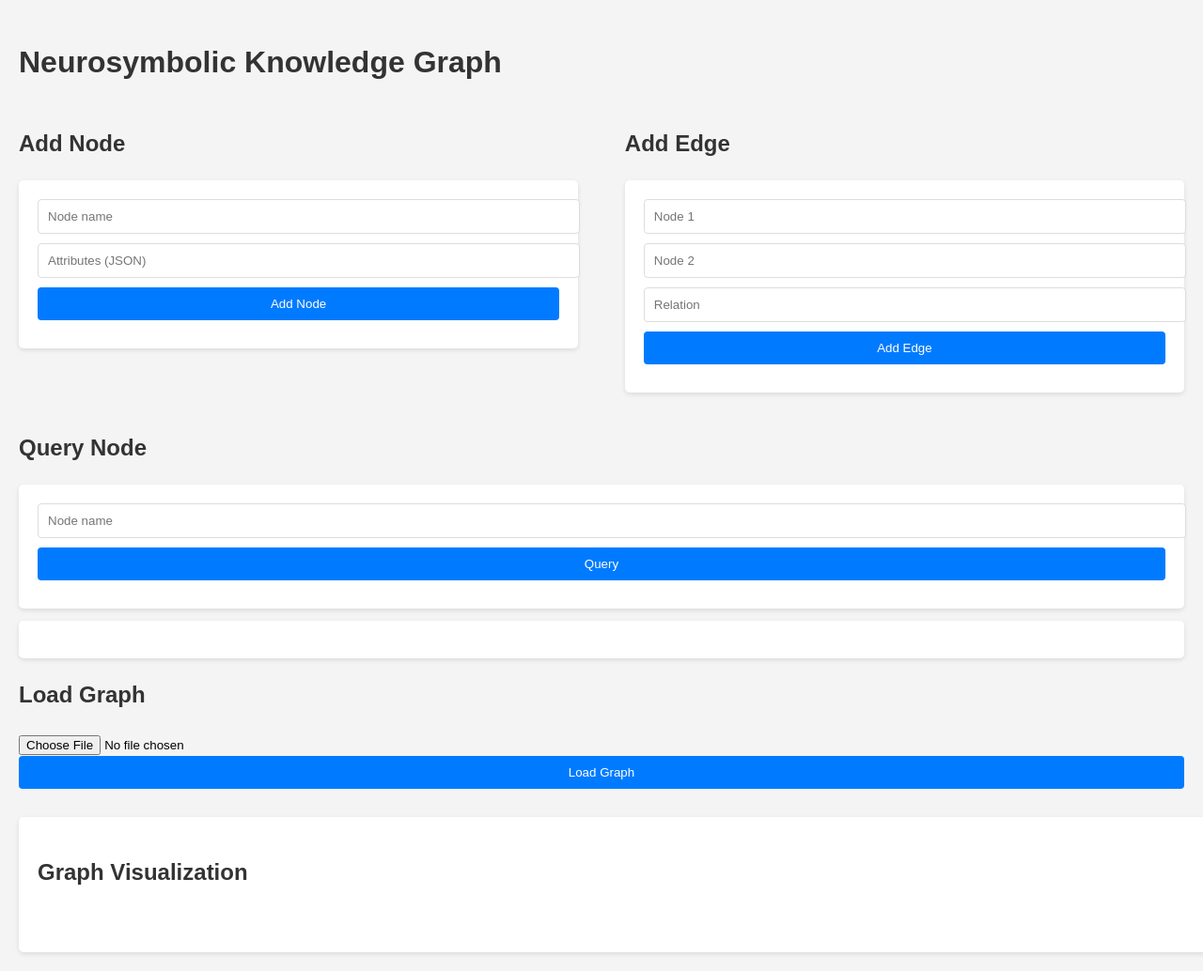
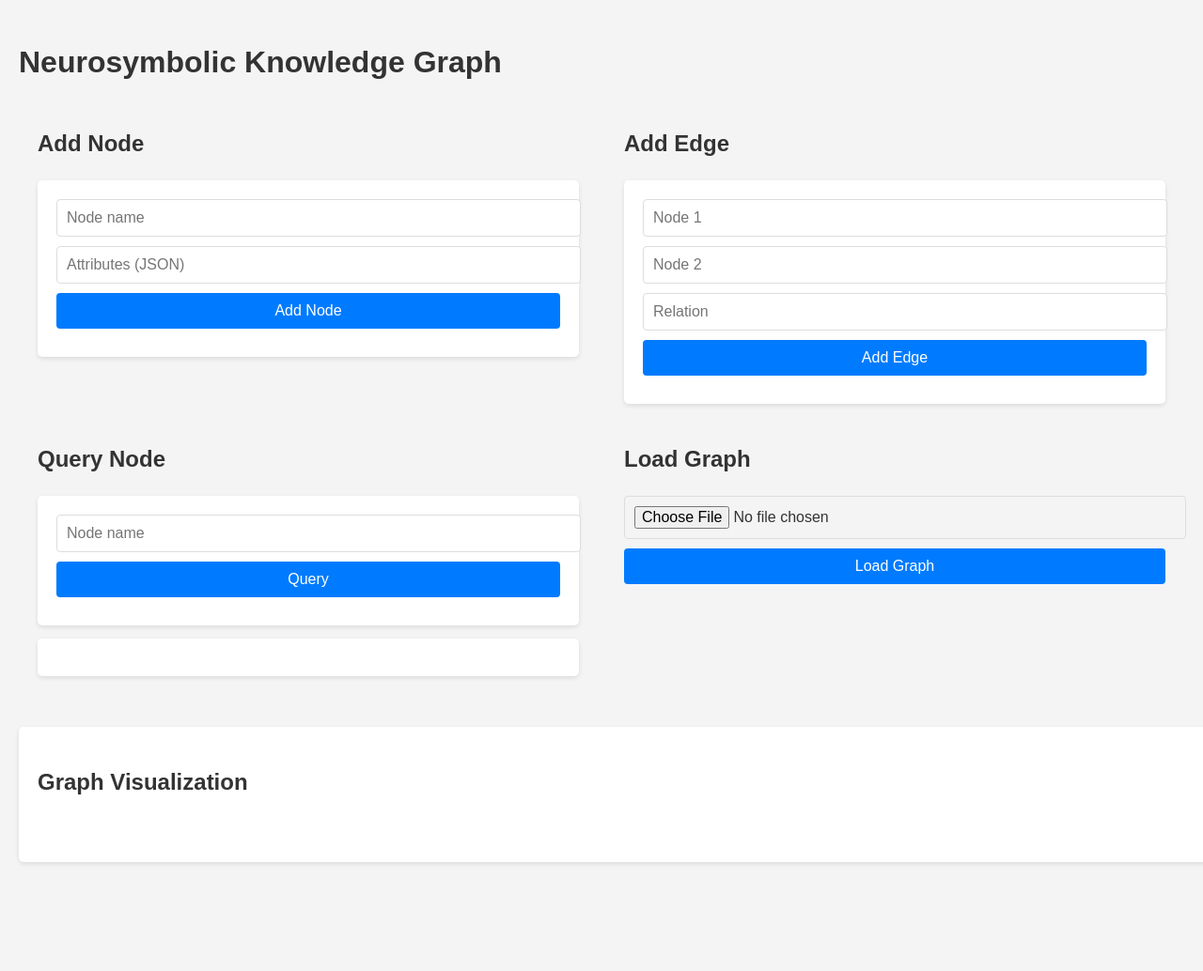
Before and after one commit to jwalsh/neuro-graph-dynamics, a Flask app: page / in a window 1280 px wide. Shown: the whole page at 94% size. After the commit the page ends 920 px from the top, so only its background shows below. Run offline with Flask 3, Linux system fonts and the light colour scheme; parts of the project's set-up code (start-up, migrations or seed data) failed here and were passed over.

Commit message:
Agent step completed: Integrate the new stylesheet from the static directory into the web interface

```diff
--- a/static/css/styles.css
+++ b/static/css/styles.css
@@ -1,66 +1,134 @@
+/* Base styles */
+:root {
+    --primary-color: #007bff;
+    --secondary-color: #6c757d;
+    --background-color: #f4f4f4;
+    --text-color: #333;
+    --border-color: #ddd;
+    --box-shadow: 0 2px 5px rgba(0, 0, 0, 0.1);
+}
+
 body {
     font-family: Arial, sans-serif;
     line-height: 1.6;
     margin: 0;
     padding: 20px;
-    background-color: #f4f4f4;
+    background-color: var(--background-color);
+    color: var(--text-color);
 }
 
+/* Typography */
 h1, h2 {
-    color: #333;
+    color: var(--text-color);
 }
 
+/* Layout */
 .container {
     display: flex;
     flex-wrap: wrap;
     justify-content: space-between;
+    max-width: 1200px;
+    margin: 0 auto;
 }
 
 .form-container {
-    width: 48%;
+    width: 100%;
     margin-bottom: 20px;
 }
 
+@media (min-width: 768px) {
+    .form-container {
+        width: 48%;
+    }
+}
+
+/* Forms */
 form {
     background-color: #fff;
     padding: 20px;
     border-radius: 5px;
-    box-shadow: 0 2px 5px rgba(0, 0, 0, 0.1);
+    box-shadow: var(--box-shadow);
 }
 
-input[type="text"], button {
+input[type="text"],
+input[type="file"],
+button {
     width: 100%;
     padding: 10px;
     margin-bottom: 10px;
-    border: 1px solid #ddd;
+    border: 1px solid var(--border-color);
     border-radius: 4px;
+    font-size: 16px;
 }
 
 button {
-    background-color: #007bff;
+    background-color: var(--primary-color);
     color: #fff;
     border: none;
     cursor: pointer;
+    transition: background-color 0.3s ease;
 }
 
 button:hover {
     background-color: #0056b3;
 }
 
+button:focus {
+    outline: 2px solid var(--primary-color);
+    outline-offset: 2px;
+}
+
+/* Graph container */
 #graph-container {
     width: 100%;
     margin-top: 20px;
     background-color: #fff;
     padding: 20px;
     border-radius: 5px;
-    box-shadow: 0 2px 5px rgba(0, 0, 0, 0.1);
+    box-shadow: var(--box-shadow);
 }
 
+/* Query result */
 #query-result {
     background-color: #fff;
     padding: 20px;
     border-radius: 5px;
-    box-shadow: 0 2px 5px rgba(0, 0, 0, 0.1);
+    box-shadow: var(--box-shadow);
     white-space: pre-wrap;
     word-wrap: break-word;
+    font-family: monospace;
+    font-size: 14px;
+    max-height: 300px;
+    overflow-y: auto;
 }
+
+/* Accessibility */
+.sr-only {
+    position: absolute;
+    width: 1px;
+    height: 1px;
+    padding: 0;
+    margin: -1px;
+    overflow: hidden;
+    clip: rect(0, 0, 0, 0);
+    white-space: nowrap;
+    border-width: 0;
+}
+
+/* Future analytics features (placeholder) */
+.analytics-container {
+    display: none; /* Hidden by default */
+    margin-top: 20px;
+    padding: 20px;
+    background-color: #fff;
+    border-radius: 5px;
+    box-shadow: var(--box-shadow);
+}
+
+.chart {
+    width: 100%;
+    height: 300px;
+    background-color: var(--background-color);
+    border: 1px solid var(--border-color);
+    border-radius: 4px;
+}
--- a/templates/index.html
+++ b/templates/index.html
@@ -9,12 +9,17 @@
     <link rel="stylesheet" href="/static/css/styles.css">
 </head>
 <body>
+    <header>
         <h1>Neurosymbolic Knowledge Graph</h1>
+    </header>
+    <main>
         <div class="container">
             <div class="form-container">
                 <h2>Add Node</h2>
                 <form id="add-node-form">
+                    <label for="node-name" class="sr-only">Node name</label>
                     <input type="text" id="node-name" placeholder="Node name" required>
+                    <label for="node-attributes" class="sr-only">Node attributes</label>
                     <input type="text" id="node-attributes" placeholder="Attributes (JSON)">
                     <button type="submit">Add Node</button>
                 </form>
@@ -22,30 +27,42 @@
             <div class="form-container">
                 <h2>Add Edge</h2>
                 <form id="add-edge-form">
+                    <label for="node1" class="sr-only">Node 1</label>
                     <input type="text" id="node1" placeholder="Node 1" required>
+                    <label for="node2" class="sr-only">Node 2</label>
                     <input type="text" id="node2" placeholder="Node 2" required>
+                    <label for="relation" class="sr-only">Relation</label>
                     <input type="text" id="relation" placeholder="Relation">
                     <button type="submit">Add Edge</button>
                 </form>
             </div>
         </div>
-    <div>
+        <div class="container">
+            <div class="form-container">
                 <h2>Query Node</h2>
                 <form id="query-node-form">
+                    <label for="query-node" class="sr-only">Node name</label>
                     <input type="text" id="query-node" placeholder="Node name" required>
                     <button type="submit">Query</button>
                 </form>
-        <pre id="query-result"></pre>
+                <pre id="query-result" aria-live="polite"></pre>
             </div>
-    <div>
+            <div class="form-container">
                 <h2>Load Graph</h2>
+                <label for="graph-file" class="sr-only">Select JSON file</label>
                 <input type="file" id="graph-file" accept=".json">
                 <button id="load-graph-btn">Load Graph</button>
+            </div>
         </div>
         <div id="graph-container">
             <h2>Graph Visualization</h2>
             <div class="mermaid" id="mermaid-graph"></div>
         </div>
+        <div class="analytics-container">
+            <h2>Analytics</h2>
+            <div class="chart" id="analytics-chart"></div>
+        </div>
+    </main>
 
     <script>
         $(document).ready(function() {
```
Lines whose indentation alone changed are shown as unchanged.
